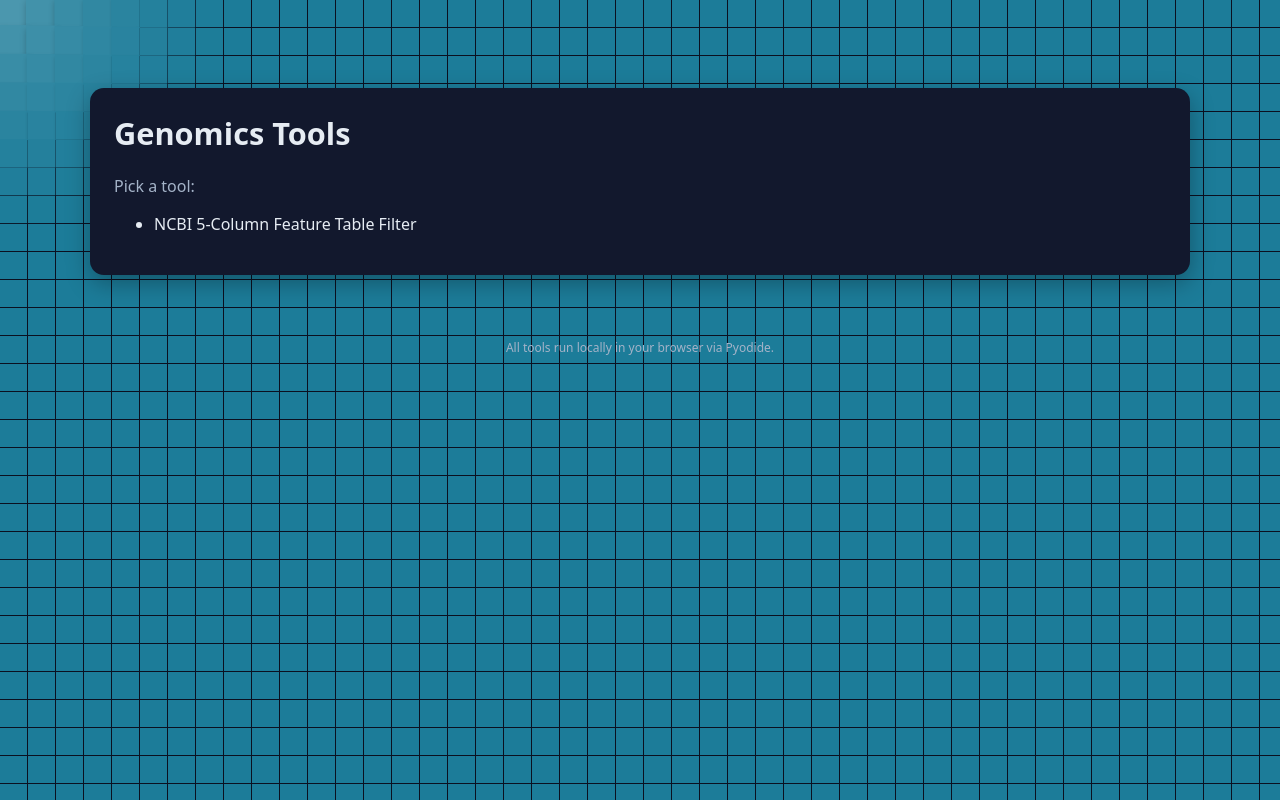
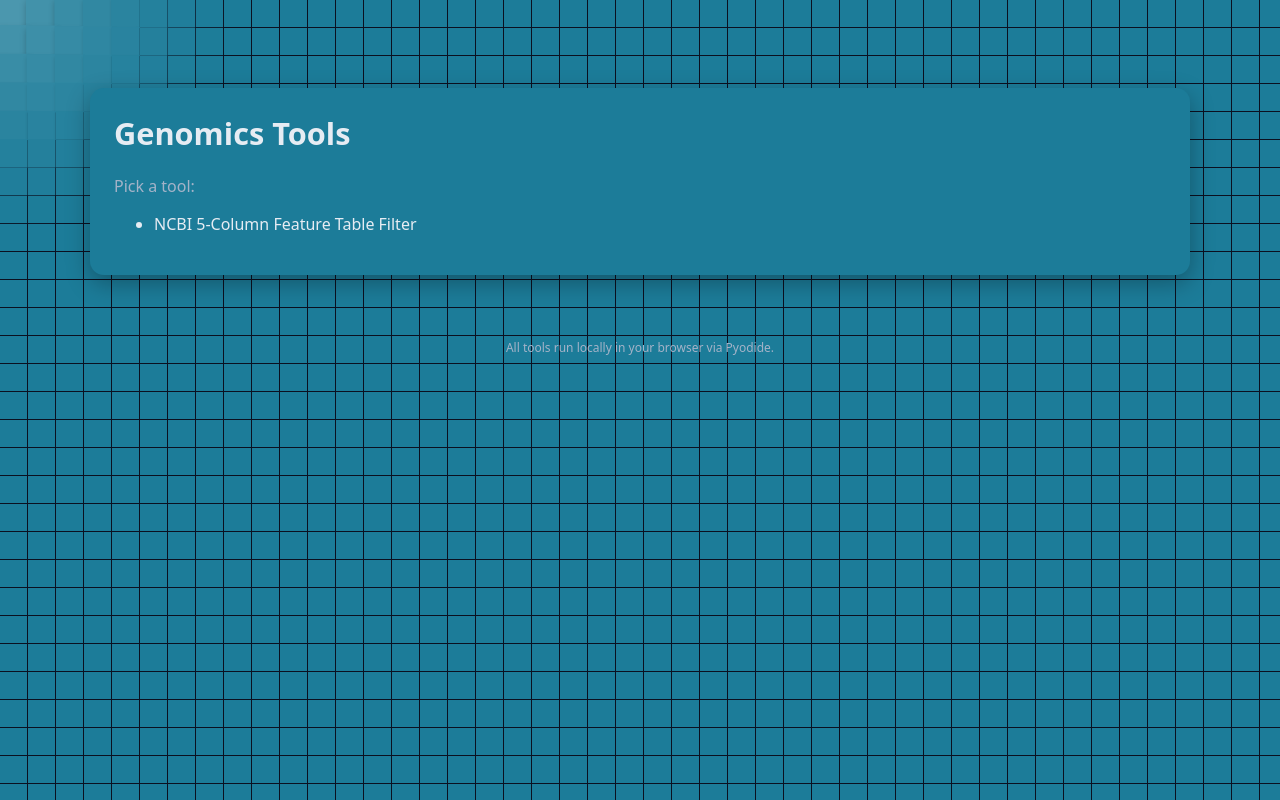
Before and after one commit to userisgone/boto, a plain HTML site: page index.html in a window 1280 px wide. Drawn offline with Linux system fonts and the light colour scheme.

Commit message:
Update app.css
change bg colour

```diff
--- a/assets/app.css
+++ b/assets/app.css
@@ -1,7 +1,7 @@
 :root {
   /* Light/dark mode base colors (easy to tweak later) */
   --bg: #0b1020;
-  --surface: #12182d;
+  --surface: #1c7c99;
   --surface-light: #1a2036;
   --muted: #a4b3c8;
   --fg: #e6ecf3;
```
